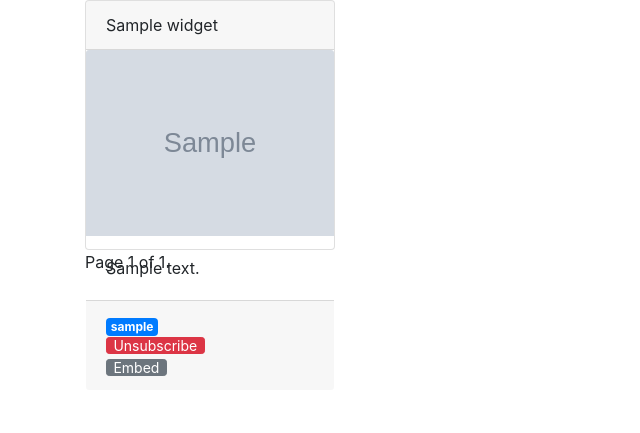
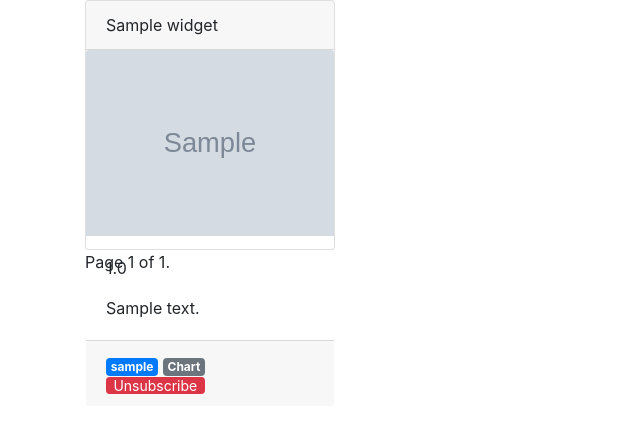
Before and after one commit to quickstats/quickstats-django, a Django app: page / in a window 1280 px wide. Shown: the part 56-489 px from the top of the page, without its empty margins (0-640 px from the left). Run offline with Django 3.2, Linux system fonts and the light colour scheme; a user stored in the database is signed in; tables that the repository leaves empty hold one stand-in row (values such as "Sample post"); grey boxes marked "Sample" are stand-in pictures; parts of the project's set-up code (start-up, migrations or seed data) failed here and were passed over; some libraries are stand-ins or nearby versions.

Commit message:
Create view and more template refactoring

```diff
--- a/simplestats/models.py
+++ b/simplestats/models.py
@@ -57,7 +57,7 @@ class Widget(models.Model):
     @property
     def formatted(self):
         if self.type == self.TYPE_COUNTDOWN:
-            return datetime.fromtimestamp(self.value)
+            return datetime.datetime.fromtimestamp(self.value)
         return self.value
 
     def get_absolute_url(self):
--- a/simplestats/rest.py
+++ b/simplestats/rest.py
@@ -36,7 +36,7 @@ class WidgetViewSet(viewsets.ModelViewSet):
     @action(detail=True, methods=["get"])
     def embed(self, request, pk=None):
         self.object = self.get_object()
-        return render(request, "simplestats/widget.embed.html", {"widget": self.object})
+        return render(request, "simplestats/widget_embed.html", {"widget": self.object})
 
 
 class SubscriptionViewSet(viewsets.ModelViewSet):
--- a/simplestats/templates/simplestats/home.html
+++ b/simplestats/templates/simplestats/home.html
@@ -3,7 +3,7 @@
 {% block content %}
 <div class="card-deck">
     {% for widget in object_list %}
-    {% include 'simplestats/widget_embed.html' with widget=widget %}
+    {% include 'simplestats/widget_card.html' with widget=widget %}
     {% endfor %}
 </div>
 
--- a/simplestats/templates/simplestats/subscription_list.html
+++ b/simplestats/templates/simplestats/subscription_list.html
@@ -3,7 +3,7 @@
 {% block content %}
 <div class="card-deck">
     {% for subscription in object_list %}
-    {% include 'simplestats/widget_embed.html' with widget=subscription.widget %}
+    {% include 'simplestats/widget_card.html' with widget=subscription.widget %}
     {% empty %}
     <div>Sorry, no subscriptions in this list.</div>
     {% endfor %}
--- /dev/null
+++ b/simplestats/templates/simplestats/widget_card.html
@@ -0,0 +1,35 @@
+{% load static %}
+<div class="card card-widget">
+    <div class="card-header">
+        {{widget.name}}
+    </div>
+
+    {% if widget.icon %}
+    <img src="{% get_media_prefix %}{{widget.icon}}" class="card-img-top" alt="...">
+    {% endif %}
+    <div class="card-body">
+        <p class="card-text">{{widget.formatted}}</p>
+        <p class="card-text">{{widget.description}}</p>
+    </div>
+    <div class="card-footer">
+        <a href="{% url 'stats:widget-user' widget.owner.username %}"
+            class="badge badge-primary">{{widget.owner.username}}</a>
+        <a href="{% url 'stats:widget-user' widget.owner.username %}"
+            class="badge badge-secondary">{{widget.get_type_display}}</a>
+
+
+        {% if widget.id in subscriptions %}
+        <form class="form-inline" action="{% url 'stats:widget-unsubscribe' pk=widget.pk %}" method="POST">
+            {% csrf_token %}
+            <input name='next' value='{{request.get_full_path}}' type='hidden' />
+            <button class="btn btn-xs btn-danger">Unsubscribe</button>
+        </form>
+        {% else %}
+        <form class="form-inline" action="{% url 'stats:widget-subscribe' pk=widget.pk %}" method="POST">
+            {% csrf_token %}
+            <input name='next' value='{{request.get_full_path}}' type='hidden' />
+            <button class="btn btn-xs btn-success">Subscribe</button>
+        </form>
+        {% endif %}
+    </div>
+</div>
--- a/simplestats/templates/simplestats/widget_embed.html
+++ b/simplestats/templates/simplestats/widget_embed.html
@@ -1,33 +1,21 @@
 {% load static %}
-<div class="card card-widget">
-    <div class="card-header">
-        {{widget.name}}
+<!doctype html>
+<html lang="en">
 
-    </div>
-    {% if widget.icon %}
-    <img src="{% get_media_prefix %}{{widget.icon}}" class="card-img-top" alt="...">
-    {% endif %}
-    <div class="card-body">
+<head>
+    <!-- Required meta tags -->
+    <meta charset="utf-8">
+    <meta name="viewport" content="width=device-width, initial-scale=1, shrink-to-fit=no">
 
-        <p class="card-text">{{widget.description}}</p>
+    <!-- Bootstrap CSS -->
+    <link rel="stylesheet" href="{% static "css/bootstrap.min.css" %}">
+    <link rel="stylesheet" href="{% static "css/simplestats.css" %}">
 
-    </div>
-    <div class="card-footer">
-        <a href="{% url 'stats:widget-user' widget.owner.username %}"
-            class="badge badge-primary">{{widget.owner.username}}</a>
-        {% if widget.id in subscriptions %}
-        <form class="form-inline" action="{% url 'stats:widget-unsubscribe' pk=widget.pk %}" method="POST">
-            {% csrf_token %}
-            <input name='next' value='{{request.get_full_path}}' type='hidden' />
-            <button class="btn btn-xs btn-danger">Unsubscribe</button>
-        </form>
-        {% else %}
-        <form class="form-inline" action="{% url 'stats:widget-subscribe' pk=widget.pk %}" method="POST">
-            {% csrf_token %}
-            <input name='next' value='{{request.get_full_path}}' type='hidden' />
-            <button class="btn btn-xs btn-success">Subscribe</button>
-        </form>
-        {% endif %}
-        <a class="btn btn-xs btn-secondary" href="{% url 'api:widget-embed' pk=widget.pk  %}">Embed</a>
-    </div>
-</div>
+    <title>{{widget.name}}</title>
+</head>
+
+<body>
+{% include 'simplestats/widget_card.html' %}
+</body>
+
+</html>
--- a/simplestats/templates/simplestats/widget_list.html
+++ b/simplestats/templates/simplestats/widget_list.html
@@ -2,6 +2,8 @@
 
 {% block content %}
 <h1>Widget</h1>
+
+<a class="btn btn-success" href="{% url 'stats:widget-create' %}" >Create Widget</a>
 
 <table class="table table-sm table-bordered">
     <thead class="thead-dark">
--- a/simplestats/urls.py
+++ b/simplestats/urls.py
@@ -13,5 +13,6 @@ urlpatterns = [
     path("widget/<pk>/update", views.WidgetUpdate.as_view(), name="widget-update"),
     path("widget/<pk>/delete", views.WidgetDelete.as_view(), name="widget-delete"),
     path("widget/<pk>", views.WidgetDetailView.as_view(), name="widget-detail"),
+    path("widgets/create", views.WidgetCreate.as_view(), name="widget-create"),
     path("widgets", views.WidgetListView.as_view(), name="widget-list"),
 ]
--- a/simplestats/views.py
+++ b/simplestats/views.py
@@ -7,7 +7,7 @@ from django.shortcuts import redirect
 from django.urls import reverse_lazy
 from django.views import View
 from django.views.generic.detail import DetailView, SingleObjectMixin
-from django.views.generic.edit import DeleteView, UpdateView
+from django.views.generic.edit import CreateView, DeleteView, UpdateView
 from django.views.generic.list import ListView
 
 
@@ -51,9 +51,7 @@ class SubscriptionDelete(LoginRequiredMixin, DeleteView):
 
 class WidgetSubscription(LoginRequiredMixin, View):
     def post(self, request, pk):
-        sub, created = models.Subscription.objects.get_or_create(
-            owner=request.user, widget_id=pk
-        )
+        sub, created = models.Subscription.objects.get_or_create(owner=request.user, widget_id=pk)
         messages.success(request, "Subscribed")
         if "next" in self.request.POST:
             return redirect(self.request.POST["next"])
@@ -74,9 +72,7 @@ class WidgetComment(LoginRequiredMixin, SingleObjectMixin, View):
 
     def post(self, request, pk):
         self.object = self.get_object()
-        comment = self.object.comment_set.create(
-            body=request.POST["body"], owner=self.request.user
-        )
+        comment = self.object.comment_set.create(body=request.POST["body"], owner=self.request.user)
         messages.success(request, "Added new comment")
         return redirect(self.object.get_absolute_url())
 
@@ -100,7 +96,7 @@ class WidgetDetailView(LoginRequiredMixin, DetailView):
         return context
 
 
-class WidgetUpdate(UpdateView):
+class WidgetUpdate(LoginRequiredMixin, UpdateView):
     model = models.Widget
     fields = ["name", "description", "public", "type", "formatter"]
     template_name_suffix = "_update_form"
@@ -109,3 +105,12 @@ class WidgetUpdate(UpdateView):
 class WidgetDelete(LoginRequiredMixin, DeleteView):
     model = models.Widget
     success_url = reverse_lazy("stats:widget-list")
+
+
+class WidgetCreate(CreateView):
+    model = models.Widget
+    fields = ["name", "description", "public", "type", "formatter"]
+
+    def form_valid(self, form):
+        form.instance.owner = self.request.user
+        return super().form_valid(form)
```
Also changed, not shown: simplestats/templates/simplestats/widget.embed.html (deleted, +0 -39 lines), simplestats/templates/simplestats/widget_form.html (added, +13 -0 lines).
